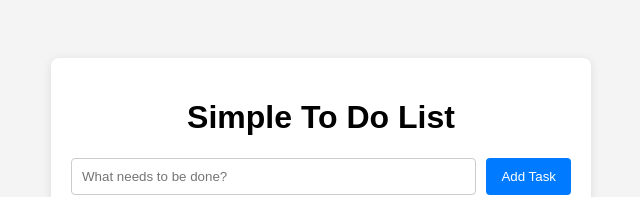
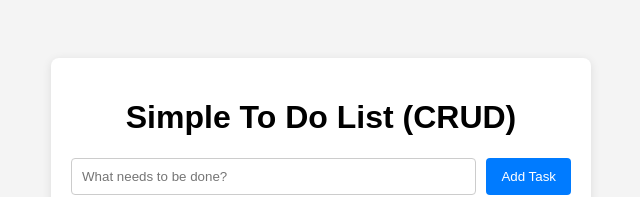
Before and after one commit to Marko-221/frontend-chasio, a React (Vite) app: page / in a window 1280 px wide. Shown: the top 197 px of the page, without its empty margins (319-959 px from the left). Built offline with nearby package versions, Linux system fonts and the light colour scheme; no server answers.

Commit message:
UBAH JUDUL TAMPILAN

```diff
--- a/src/App.jsx
+++ b/src/App.jsx
@@ -5,8 +5,8 @@ import './App.css';
 //Note: JANGAN RENAME -Marco
 //Tes commit -Xavier
 //Sudah di update - Hugo
+// Test Update - Valentino
 
-// URL API Backend kita yang sesuai dengan port 'backend' yang kita ekspos di docker-compose.yml
 const API_URL = 'http://localhost:3000/api/tasks';
 
 function App() {
@@ -64,7 +64,7 @@ function App() {
 
   return (
     <div className="App">
-      <h1>Simple To Do List</h1>
+      <h1>Simple To Do List (CRUD)</h1>
 
       {/* Form untuk menambah task baru */}
       <form onSubmit={handleAddTask}>
```
Also changed, not shown: 1 other file (tests, documents, lock files or other folders).
